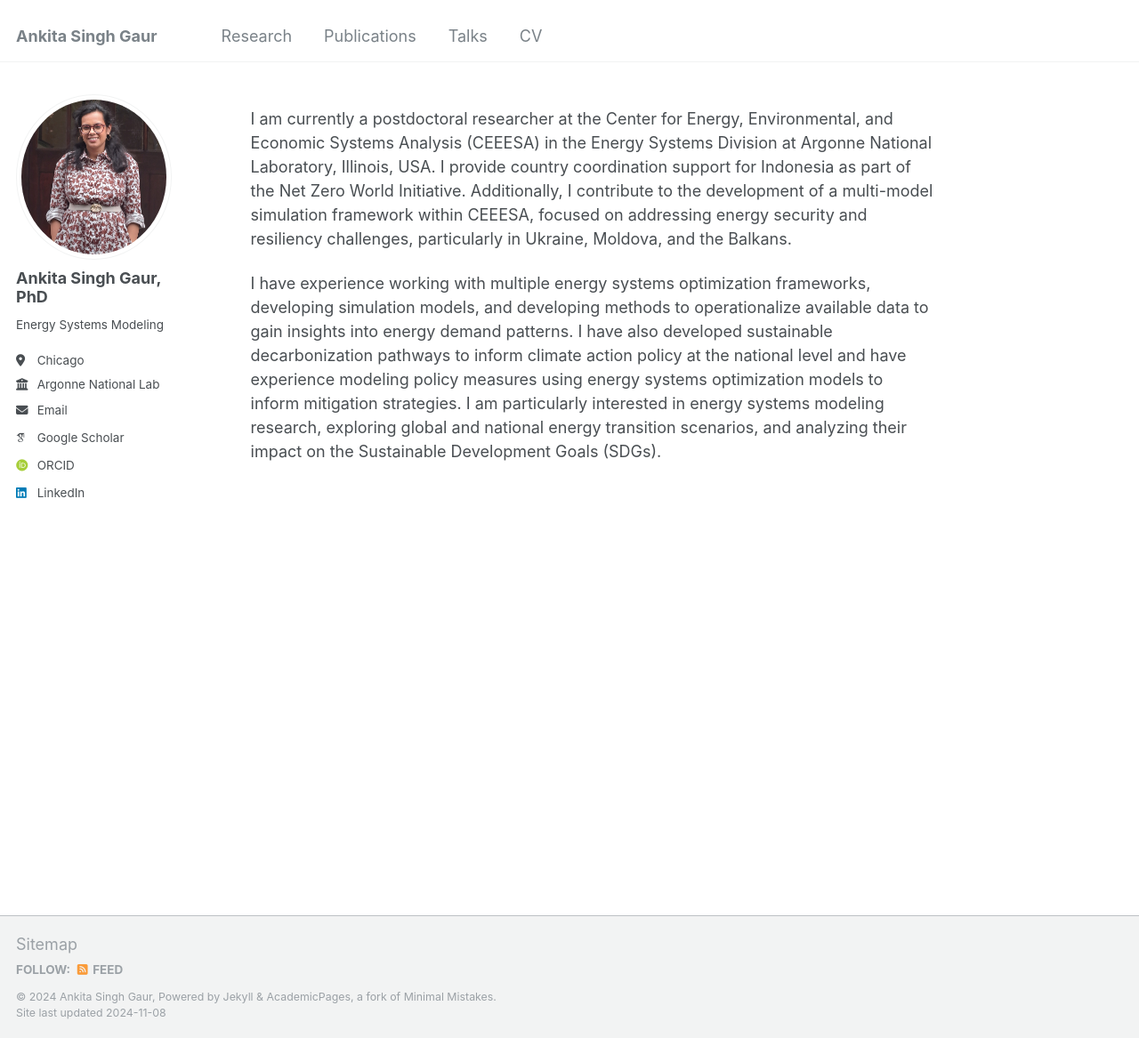
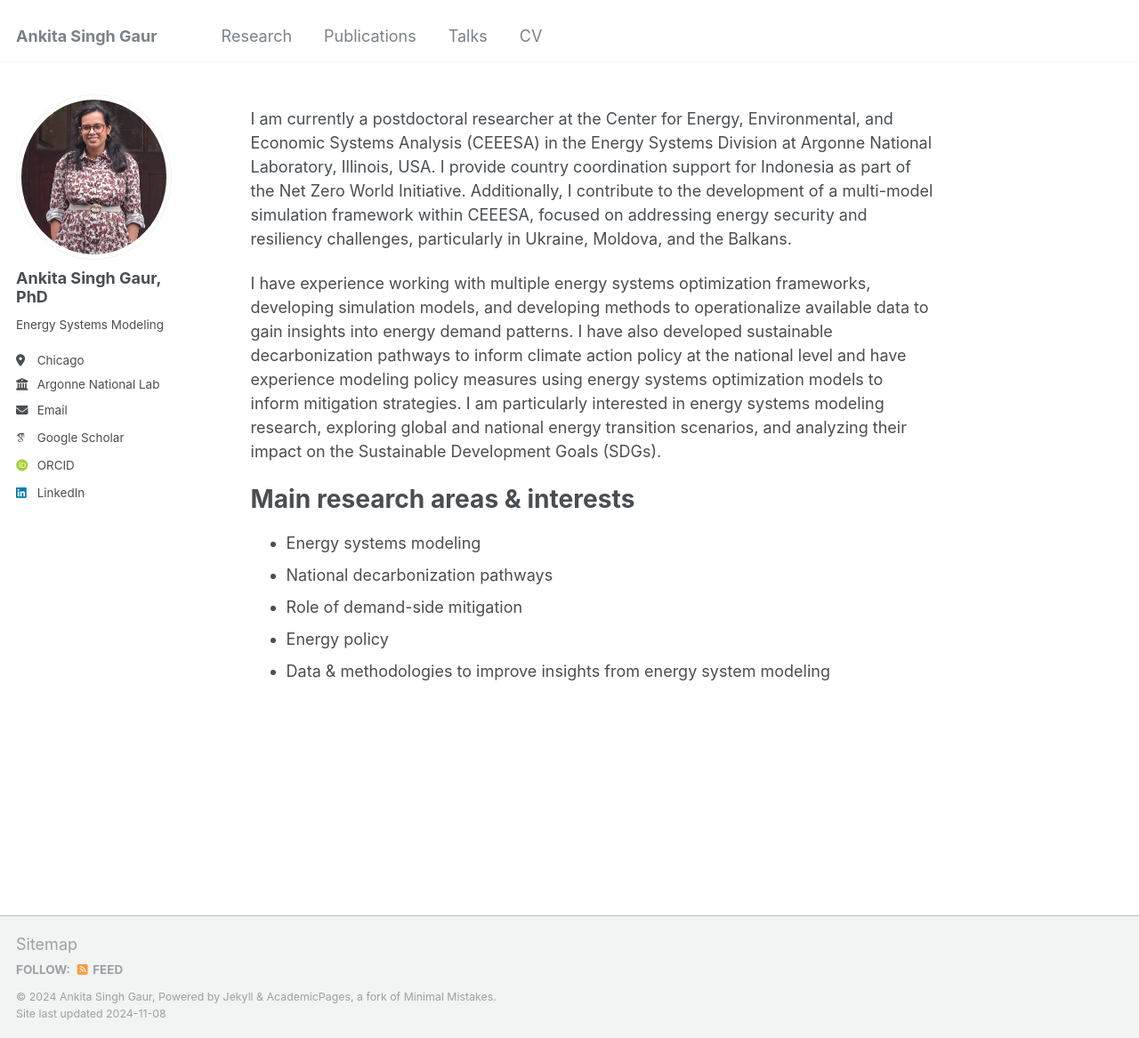
Before and after one commit to ankitagaur93/ankitagaur93.github.io, a Jekyll site: the page built from _pages/about.md, in a window 1280 px wide and 1167 px high. Shown: the whole window at 89% size. Built offline with Jekyll 4.4.1, drawn with Linux system fonts in a browser that asks for light colours; some web fonts are replaced.

Commit message:
Update about.md

```diff
--- a/_pages/about.md
+++ b/_pages/about.md
@@ -10,3 +10,11 @@ redirect_from:
 I am currently a postdoctoral researcher at the Center for Energy, Environmental, and Economic Systems Analysis (CEEESA) in the Energy Systems Division at Argonne National Laboratory, Illinois, USA. I provide country coordination support for Indonesia as part of the Net Zero World Initiative. Additionally, I contribute to the development of a multi-model simulation framework within CEEESA, focused on addressing energy security and resiliency challenges, particularly in Ukraine, Moldova, and the Balkans.
 
 I have experience working with multiple energy systems optimization frameworks, developing simulation models, and developing methods to operationalize available data to gain insights into energy demand patterns. I have also developed sustainable decarbonization pathways to inform climate action policy at the national level and have experience modeling policy measures using energy systems optimization models to inform mitigation strategies. I am particularly interested in energy systems modeling research, exploring global and national energy transition scenarios, and analyzing their impact on the Sustainable Development Goals (SDGs).
+
+Main research areas & interests
+======
+* Energy systems modeling
+* National decarbonization pathways
+* Role of demand-side mitigation
+* Energy policy
+* Data & methodologies to improve insights from energy system modeling
```
